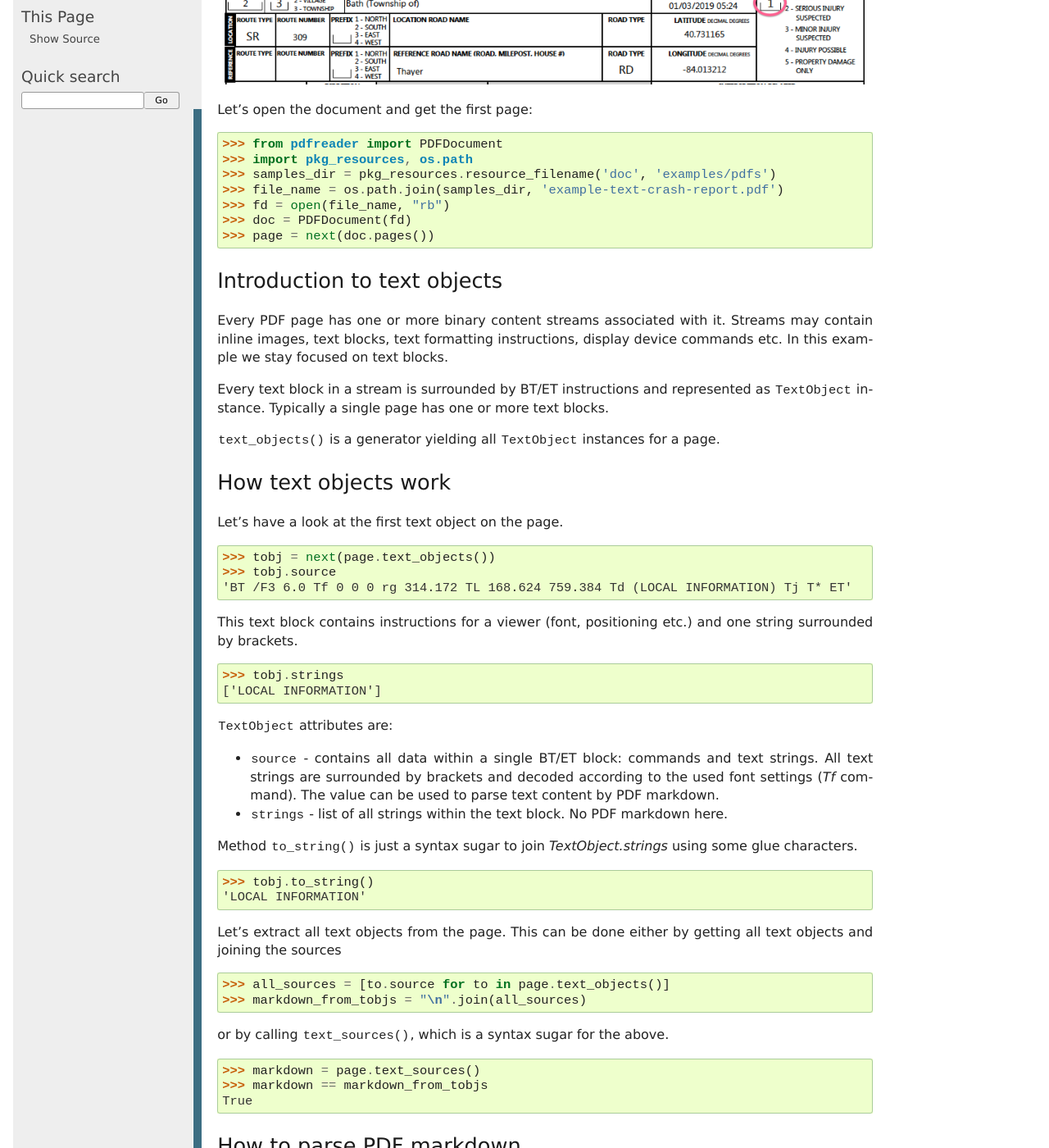
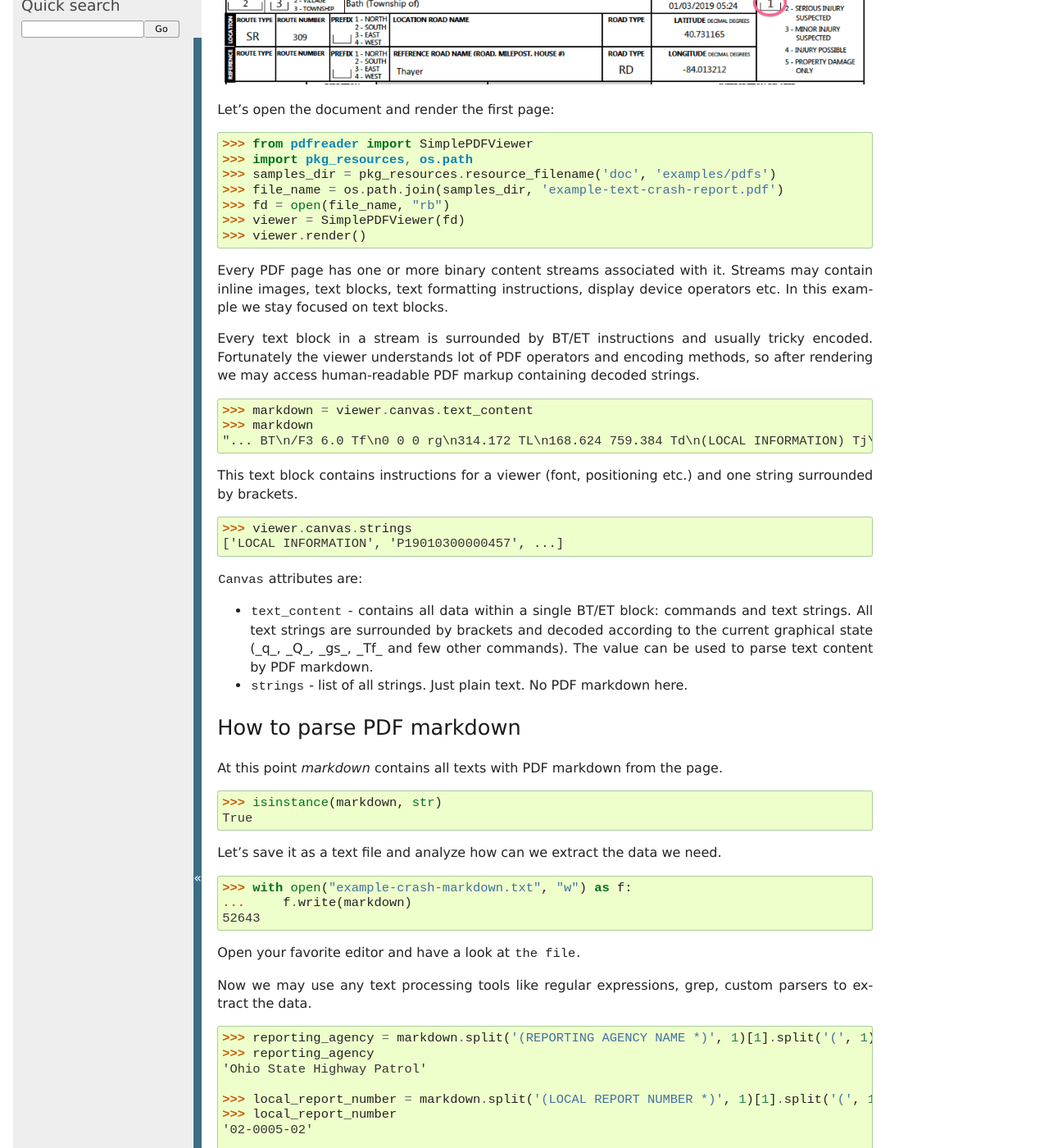
Before and after one commit to maxpmaxp/pdfreader, a Sphinx documentation site: the page built from doc/examples/extract_page_text.rst, in a window 1280 px wide and 1400 px high, scrolled down 473 px. Shown: the whole window at 82% size. Built offline with Sphinx 7.4.7, drawn with Linux system fonts in a browser that asks for light colours; some of the changed text lies outside the part shown.

Commit message:
docs updated to support SimplePDFViewer

```diff
--- /dev/null
+++ b/doc/examples/document_vs_viewer.rst
@@ -0,0 +1,28 @@
+PDFDocument vs. SimplePDFViewer
+===============================
+
+*pdfreader* provides 2 different interfaces for PDFs:
+  - :class:`~pdfreader.PDFDocument`
+  - :class:`~pdfreader.SimplePDFViewer`
+
+What is the difference?
+
+:class:`~pdfreader.PDFDocument`:
+  - knows nothing about interpretation of content-level PDF operators
+  - knows all about PDF file and document structure (types, objects, indirect objects, references etc.)
+  - can be used to access any document object: XRef table, DocumentCatalog, page tree nodes (aka Pages), binary
+    streams like Font, CMap, Form, Page etc.
+  - can be used to access raw objects content (raw page content stream for example)
+  - has no graphical state
+
+:class:`~pdfreader.SimplePDFViewer`:
+  - uses :class:`~pdfreader.PDFDocument` as document navigation engine
+  - can render document content properly decoding it and interpreting PDF operators
+  - has graphical state
+
+Use :class:`~pdfreader.PDFDocument`  to navigate document and have access raw data.
+
+Use :class:`~pdfreader.SimplePDFViewer` to extract pages content which you see in your favorite viewer
+(`Adobe Acrobat Reader <https://acrobat.adobe.com/us/en/acrobat/pdf-reader.html>`_, hehe :-).
+
+Let's see several usecases.
--- a/doc/examples/extract_cmap.rst
+++ b/doc/examples/extract_cmap.rst
@@ -50,26 +50,26 @@ Font's `ToUnicode` attribute contains a reference to the CMap file data stream:
 
   >>> cmap = font.ToUnicode
 
-The Cmap file is a :class:`~pdfreader.types.objects.CMap` instance which is a flate encoded binary stream.
+The Cmap file is a :class:`~pdfreader.types.objects.StreamBasedObject` instance which is a flate encoded binary stream.
 
 .. doctest::
 
   >>> type(cmap)
-  <class 'pdfreader.types.objects.CMap'>
+  <class 'pdfreader.types.objects.StreamBasedObject'>
   >>> cmap.Filter
   'FlateDecode'
 
-which can be decoded by accessing :attr:`~pdfreader.types.objects.CMap.filtered`:
+which can be decoded by accessing :attr:`~pdfreader.types.objects.StreamBasedObject.filtered`:
 
 .. doctest::
 
   >>> data = cmap.filtered
   >>> data
   b'/CIDInit /ProcSet findresource ... end\n'
-  >>> with open("sample-cmap.cmap", "wb") as f:
+  >>> with open("sample-cmap.txt", "wb") as f:
   ...     f.write(data)
   229
 
 Voila! `229` bytes written :-)
 
-As it is a text file you can open it with your favorite text editor.
+As it is a text file you can :download:`open it <downloads/sample-cmap.txt>` with your favorite text editor.
--- a/doc/examples/extract_form_text.rst
+++ b/doc/examples/extract_form_text.rst
@@ -13,13 +13,12 @@ Let's open the document and get the 1st page.
 
 .. doctest::
 
-  >>> from pdfreader import PDFDocument
+  >>> from pdfreader import SimplePDFViewer
   >>> import pkg_resources, os.path
   >>> samples_dir = pkg_resources.resource_filename('doc', 'examples/pdfs')
   >>> file_name = os.path.join(samples_dir, 'example-form.pdf')
   >>> fd = open(file_name, "rb")
-  >>> doc = PDFDocument(fd)
-  >>> page = next(doc.pages())
+  >>> viewer = SimplePDFViewer(fd)
 
 And now, let's try to locate a string, located under section *B.3 SOC (ONET/OES) occupation title*
 
@@ -27,7 +26,8 @@ And now, let's try to locate a string, located under section *B.3 SOC (ONET/OES)
 
 .. doctest::
 
-  >>> plain_text = page.text()
+  >>> viewer.render()
+  >>> plain_text = "".join(viewer.canvas.strings)
   >>> "Farmworkers and Laborers" in plain_text
   False
 
--- a/doc/examples/extract_image.rst
+++ b/doc/examples/extract_image.rst
@@ -69,26 +69,26 @@ Extracting Images: a very simple way
 ------------------------------------
 
 A very simple way also exisit.
-To extract all XObject and Inline Images use :meth:`~pdfreader.types.objects.Page.images` and
-:meth:`~pdfreader.types.objects.Page.inline_images` generators:
+To extract all displayed XObject and Inline Images on the page :class:`~pdfreader.SimplePDFViewer`:
 
 .. doctest::
 
-   >>> all_page_images = list(page.images())
-   >>> all_page_inline_images = list(page.inline_images())
+   >>> from pdfreader import SimplePDFViewer
+   >>> fd = open(file_name, "rb")
+   >>> viewer = SimplePDFViewer(fd)
+   >>> viewer.render()
 
-or even :meth:`~pdfreader.document.PDFDocument.images` and :meth:`~pdfreader.document.PDFDocument.inline_images`
-generators:
+After rendering all 1st page images are on the canvas
 
 .. doctest::
 
-   >>> all_doc_images = list(doc.images())
-   >>> all_doc_inline_images = list(doc.inline_images())
+   >>> all_page_images = viewer.canvas.images
+   >>> all_page_inline_images = viewer.canvas.inline_images
+   >>> img = all_page_images['img0']
+   >>> img.Type, img.Subtype
+   ('XObject', 'Image')
 
-There is one disadvantage: when you apply `list(...)` the generators really read all image objects from a document
-(images and necessary data only, they are lazy readers still).
-It may take a while, if your document contains many pages or pictures.
-
+Now you can convert it with magic :meth:`~pdfreader.types.objects.Image.to_Pillow` method, save or do whatever you want!
 
 Extracting Image Masks
 ----------------------
--- a/doc/examples/extract_page_text.rst
+++ b/doc/examples/extract_page_text.rst
@@ -17,90 +17,55 @@ from the first page. The parser can be applied to all crash reports like that.
 
 .. image:: img/example-text-crash-report.png
 
-Let's open the document and get the first page:
+Let's open the document and render the first page:
 
 .. doctest::
 
-  >>> from pdfreader import PDFDocument
+  >>> from pdfreader import SimplePDFViewer
   >>> import pkg_resources, os.path
   >>> samples_dir = pkg_resources.resource_filename('doc', 'examples/pdfs')
   >>> file_name = os.path.join(samples_dir, 'example-text-crash-report.pdf')
   >>> fd = open(file_name, "rb")
-  >>> doc = PDFDocument(fd)
-  >>> page = next(doc.pages())
+  >>> viewer = SimplePDFViewer(fd)
+  >>> viewer.render()
 
 
-Introduction to text objects
-----------------------------
+Every PDF page has one or more binary content streams associated with it. Streams may contain inline images,
+text blocks, text formatting instructions, display device operators etc.
+In this example we stay focused on text blocks.
 
-Every PDF page has one or more binary content streams associated with it. Streams may contain inline images,
-text blocks, text formatting instructions, display device commands etc. In this example we stay focused on text blocks.
+Every text block in a stream is surrounded by BT/ET instructions and usually tricky encoded.
+Fortunately the viewer understands lot of PDF operators and encoding methods, so after rendering
+we may access human-readable PDF markup containing decoded strings.
 
-Every text block in a stream is surrounded by BT/ET instructions
-and represented as :class:`~pdfreader.types.content.TextObject` instance.
-Typically a single page has one or more text blocks.
-
-:meth:`~pdfreader.types.obects.Page.text_objects` is a generator yielding all
-:class:`~pdfreader.types.content.TextObject` instances for a page.
-
-
-How text objects work
----------------------
-
-Let's have a look at the first text object on the page.
 
 .. doctest::
 
-  >>> tobj = next(page.text_objects())
-  >>> tobj.source
-  'BT /F3 6.0 Tf 0 0 0 rg 314.172 TL 168.624 759.384 Td (LOCAL INFORMATION) Tj T* ET'
+  >>> markdown = viewer.canvas.text_content
+  >>> markdown
+  "... BT\n/F3 6.0 Tf\n0 0 0 rg\n314.172 TL\n168.624 759.384 Td\n(LOCAL INFORMATION) Tj\n ..."
 
 This text block contains instructions for a viewer (font, positioning etc.) and one string surrounded by brackets.
 
 .. doctest::
 
-  >>> tobj.strings
-  ['LOCAL INFORMATION']
+  >>> viewer.canvas.strings
+  ['LOCAL INFORMATION', 'P19010300000457', ...]
 
-:class:`~pdfreader.types.content.TextObject` attributes are:
+:class:`~pdfreader.viewver.canvas.Canvas` attributes are:
 
-- :attr:`~pdfreader.types.content.TextObject.source` - contains all data within a single BT/ET block:
+- :attr:`~pdfreader.viewver.canvas.Canvas.text_content` - contains all data within a single BT/ET block:
   commands and text strings. All text strings are surrounded by brackets and decoded
-  according to the used font settings (`Tf` command).
+  according to the current graphical state (_q_, _Q_, _gs_, _Tf_ and few other commands).
   The value can be used to parse text content by PDF markdown.
 
-- :attr:`~pdfreader.types.content.TextObject.strings` - list of all strings within the text block. No PDF markdown here.
-
-
-Method :meth:`~pdfreader.types.content.TextObject.to_string` is just a syntax sugar to join `TextObject.strings` using
-some glue characters.
-
-.. doctest::
-
-  >>> tobj.to_string()
-  'LOCAL INFORMATION'
-
-Let's extract all text objects from the page. This can be done either by getting all text objects
-and joining the sources
-
-.. doctest::
-
-  >>> all_sources = [to.source for to in page.text_objects()]
-  >>> markdown_from_tobjs = "\n".join(all_sources)
-
-or by calling :meth:`~pdfreader.types.obects.Page.text_sources`, which is a syntax sugar for the above.
-
-.. doctest::
-
-  >>> markdown = page.text_sources()
-  >>> markdown == markdown_from_tobjs
-  True
+- :attr:`~pdfreader.viewver.canvas.Canvas.strings` - list of all strings. Just plain text. No PDF markdown here.
 
 
 How to parse PDF markdown
 -------------------------
 
-At this point a string variable `markdown` contains all texts with PDF markdown from the page.
+At this point `markdown` contains all texts with PDF markdown from the page.
 
 .. doctest::
 
@@ -113,7 +78,7 @@ Let's save it as a text file and analyze how can we extract the data we need.
 
   >>> with open("example-crash-markdown.txt", "w") as f:
   ...     f.write(markdown)
-  26718
+  52643
 
 Open your favorite editor and have a look at :download:`the file <downloads/example-crash-markdown.txt>`.
 
@@ -136,33 +101,8 @@ Now we may use any text processing tools like regular expressions, grep, custom
 Here we are!
 
 
-More ways to extract texts
---------------------------
-
-There are more ways to extract texts from documents.
-
-:meth:`~pdfreader.types.obects.Page.texts` - returns all page strings as a plain text
-
-.. doctest::
-
-  >>> page_plain_text = page.text()
-
-:meth:`~pdfreader.document.PDFDocument.text_sources` - returns all document texts with markdown.
-
-.. doctest::
-
-  >>> doc_text_markdown = doc.text_sources()
-
-:meth:`~pdfreader.document.PDFDocument.text_objects` - yields all document text objects page by page.
-
-.. doctest::
-
-  >>> tobj_generator = doc.text_objects()
-  >>> first_obj = next(tobj_generator)
-
-
 Useful links
 ------------
 
-Detailed description of PDF texts is
-`here (see sec. 9) <https://www.adobe.com/content/dam/acom/en/devnet/pdf/pdfs/PDF32000_2008.pdf#page=237>`_
+  - Detailed description of PDF texts is `here (see sec. 9) <https://www.adobe.com/content/dam/acom/en/devnet/pdf/pdfs/PDF32000_2008.pdf#page=237>`_
+  - Conforming reader graphical state reading is `here (see sec. 8.4) <https://www.adobe.com/content/dam/acom/en/devnet/pdf/pdfs/PDF32000_2008.pdf#page=121>`_
--- a/doc/examples/index.rst
+++ b/doc/examples/index.rst
@@ -2,6 +2,10 @@ Examples and HowTos
 ===================
 
 Advanced PDF data extraction techniques with real-life examples.
+
+:doc:`document_vs_viewer`
+
+  What is the difference? The usecases.
 
 :doc:`extract_image`
 
@@ -31,6 +35,7 @@ Advanced PDF data extraction techniques with real-life examples.
 .. toctree::
    :maxdepth: 2
 
+   document_vs_viewer
    extract_image
    extract_page_text
    extract_form_text
--- a/doc/tutorial.rst
+++ b/doc/tutorial.rst
@@ -33,7 +33,7 @@ The first step when working with **pdfreader** is to create a
 
 .. doctest::
 
-  >>> from pdfreader import PDFDocument
+  >>> from pdfreader import PDFDocument, SimplePDFViewer
   >>> import pkg_resources, os.path
   >>> samples_dir = pkg_resources.resource_filename('doc', 'examples/pdfs')
   >>> file_name = os.path.join(samples_dir, 'tutorial-example.pdf')
@@ -145,6 +145,35 @@ By accident our example contains the only one Pages Tree Node, which is not alwa
 For the complete list Page and Pages attributes see PDF-1.7 specification
 `sections 7.7.3.2-7.7.3.3 <https://www.adobe.com/content/dam/acom/en/devnet/pdf/pdfs/PDF32000_2008.pdf#page=76>`_
 
+How to start extracting PDF content
+-----------------------------------
+
+It's possible to extract raw data with :class:`~pdfreader.document.PDFDocument` instance but it just represents raw
+document structure. It knows nothing about interpretation.
+
+Fortunately there is :class:`~pdfreader.viewer.SimplePDFDocument`, which understands a lot.
+It is a simple PDF interpreter which can "display" one document page on :class:`~pdfreader.viewer.SimpleCanvas`.
+
+.. doctest::
+
+  >>> fd = open(file_name, "rb")
+  >>> viewer = SimplePDFViewer(fd)
+
+The instance can extract content from pages. Just navigate a page with
+:meth:`~pdfreader.viewer.SimplePDFDocument.navigate` and call :meth:`~pdfreader.viewer.SimplePDFDocument.render`
+
+.. doctest::
+
+  >>> viewer.navigate(8)
+  >>> viewer.render()
+
+The viewer extracts:
+  - page images (XObject)
+  - page inline images (BI/EI operators)
+  - page forms (XObject)
+  - decoded page strings (PDF encodings & CMap support)
+  - human (and robot) readable page markdown - original PDF commands containing decoded strings.
+
 .. _tutorial-images:
 
 Extracting Page Images
@@ -156,13 +185,17 @@ There are 2 kinds of images in PDF documents:
 
 Every kind has its own class
 (:class:`~pdfreader.types.objects.Images` and :class:`~pdfreader.types.content.InlineImage`)
-and generators: :meth:`~pdfreader.types.objects.Page.images` and :meth:`~pdfreader.types.objects.Page.inline_images`
 
-Let's extract some pictures now!
+Let's extract some pictures now! They are accessible through :attr:`~pdfreader.viewer.SimplePDFDocument.canvas`
+Have a look at `page 8  <examples/pdfs/tutorial-example.pdf#page=8>`
+of the sample document. It contains a fax message, and is is available
+on :attr:`~pdfreader.viewer.SimpleCanvas.inline_images` list.
 
 .. doctest::
 
-  >>> fax_image = next(page_eight.inline_images())
+  >>> len(viewer.canvas.inline_images)
+  1
+  >>> fax_image = viewer.canvas.inline_images[0]
   >>> fax_image.Filter
   'CCITTFaxDecode'
   >>> fax_image.Width, fax_image.Height
@@ -183,33 +216,69 @@ Check the complete list of `Image (sec. 8.9.5) <https://www.adobe.com/content/da
 and `InlineImage (sec. 8.9.7) <https://www.adobe.com/content/dam/acom/en/devnet/pdf/pdfs/PDF32000_2008.pdf#page=214>`_
 attributes.
 
+More on Images extraction
+
 .. _tutorial-texts:
 
 Extracting texts
 ----------------
 
-Getting texts from a page is super easy. Just call :meth:`~pdfreader.types.objects.Page.text` to get plain texts.
+Getting texts from a page is super easy. They are available on :attr:`~pdfreader.viewer.SimpleCanvas.strings`
+ and :attr:`~pdfreader.viewer.SimpleCanvas.text_content`
+
+Let's go to the previous page (`#7  <examples/pdfs/tutorial-example.pdf#page=7>`) and extract some data.
 
 .. doctest::
 
-  >>> page_one.text()
-  " Plaintiff’s Complaint ... 1:49 PM19CV47031"
+  >>> viewer.prev()
 
-If you wish to see the markdown of all BT/ET blocks and other PDF commands (you may need this for further parsing),
-just run :meth:`~pdfreader.types.objects.Page.text_sources`:
+
+Remember, when you navigate another page the viewer resets the canvas.
 
 .. doctest::
 
-  >>> print(page_one.text_sources())
-  BT
-  0 0 0 rg
-  /GS0 gs
-  /T1_0 9.96001 Tf
-  ...
-  22.35001 -13.79883 Td
-  (19CV47031)Tj
-  ET
+  >>> viewer.canvas.inline_images == []
+  True
+
+Let's render the page and see the texts.
+  - Decoded plain text strings are on :attr:`~pdfreader.viewer.SimpleCanvas.strings`
+    (by pieces and in order they come on the page)
+  - Decoded strings with PDF markdown are on :attr:`~pdfreader.viewer.SimpleCanvas.text_content`
+
+.. doctest::
+
+  >>> viewer.render()
+  >>> viewer.canvas.strings
+  ['P', 'E', 'R', 'S', 'O', 'N', 'A', 'L', ... '2', '0', '1', '7']
+
+As you see every character comes as an individual string in the page content stream here. Which is not usual.
+
+Let's go to the very `first page  <examples/pdfs/tutorial-example.pdf#page=1>`
+
+.. doctest::
+
+  >>> viewer.navigate(1)
+  >>> viewer.render()
+  >>> viewer.canvas.strings
+  [' ', 'P', 'l', 'a', 'i', 'nt', 'i', 'f', 'f', ... '10/28/2019 1:49 PM', '19CV47031']
+
+PDF markdown is also available.
+
+.. doctest::
+
+  >>> viewer.canvas.text_content
+  "\n BT\n0 0 0 rg\n/GS0 gs... ET"
 
 
+And the strings are decoded properly. Have a look at
+:download:`the file <examples/downloads/tutorial-sample-content-stream-p1.txt>`:
+
+  >>> with open("tutorial-sample-content-stream-p1.txt", "w") as f:
+  ...     f.write(viewer.canvas.text_content)
+  19339
+
+
+>>>
+
 *pdfreader* takes care of decoding binary streams, character encodings, CMap, fonts etc.
-So finally you have human-readable texts and markdown.
+So finally you have human-readable content sources and markdown.
--- a/pdfreader/__init__.py
+++ b/pdfreader/__init__.py
@@ -1,8 +1,6 @@
 from .codecs import register_pdf_encodings
 from .document import PDFDocument
-from .types import PDFHeader, PDFTrailer
-from .registry import Registry
-from pdfreader.types.xref import XRefEntry, CompressedObjEntry, XRef
+from .viewer import SimplePDFViewer
 
 register_pdf_encodings()
 
```
Also changed, not shown: 11 other files.
